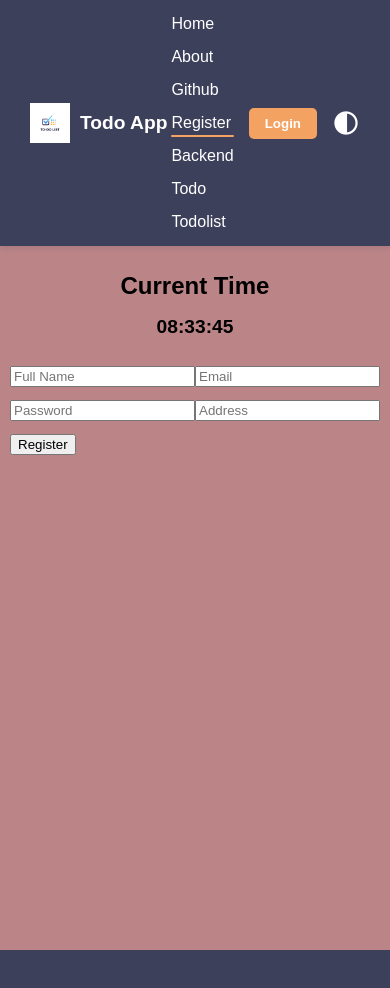
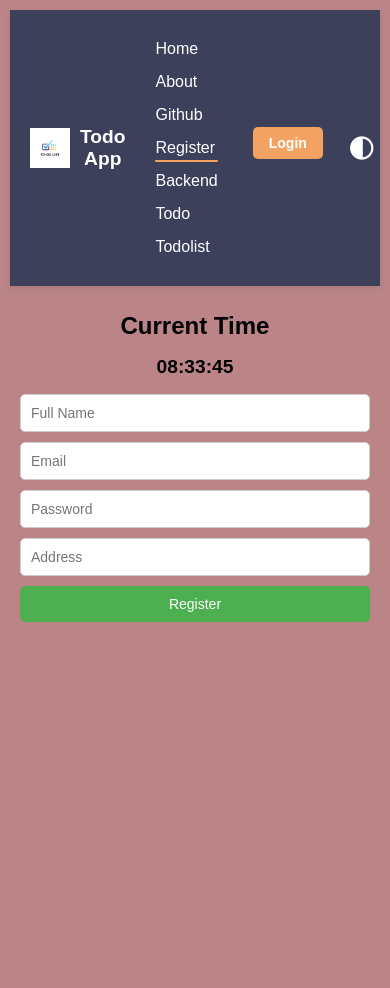
Before and after one commit to GauravVashist239247/todo-for-all, a React (Vite) app: page /register in a window 390 px wide. Shown: the top 988 px of the page. Before the commit the page ends 950 px from the top, so only its background shows below. Built offline with nearby package versions, Linux system fonts and the light colour scheme.

Commit message:
Todo for all

```diff
--- a/src/App.jsx
+++ b/src/App.jsx
@@ -7,7 +7,7 @@ import './App.css';
 import Login from './pages/Login';
 import Github from './pages/Github';
 import Param from './pages/param';
-import BackendData from './pages/backendData';
+import BackendData from './pages/BackendData';
 import RegisterForm from './pages/register';
 import Todo from './pages/Todo';
 import TodoList from './pages/Todolistappend';
--- /dev/null
+++ b/src/pages/Todo.css
@@ -0,0 +1,99 @@
+#but{
+    height: 100px;
+    position: relative;
+    /* top: -100px; */
+    /* left: 400px; */
+    width: 150px;
+
+}
+
+#name{
+    font-size: 40px;
+    font-family: 'Franklin Gothic Medium', 'Arial Narrow', Arial, sans-serif;
+}
+
+#but-div{
+    display: flex;
+    align-items: center ;
+    justify-content: center;
+}
+
+
+/* Todo.css */
+
+body {
+  margin: 0;
+  font-family: Arial, sans-serif;
+}
+
+h1, h2 {
+  text-align: center;
+}
+
+form {
+  display: flex;
+  flex-direction: column;
+}
+
+input, button {
+  padding: 10px;
+  font-size: 16px;
+  margin-bottom: 10px;
+  border-radius: 5px;
+  border: 1px solid #ccc;
+  box-sizing: border-box;
+}
+
+button {
+  background-color: #4CAF50;
+  color: white;
+  cursor: pointer;
+  border: none;
+}
+
+button:hover {
+  background-color: #45a049;
+}
+
+ul {
+  list-style-type: none;
+  padding: 0;
+}
+
+li {
+  background: #f9f9f9;
+  margin-bottom: 10px;
+  padding: 15px;
+  border-radius: 8px;
+  box-shadow: 0 2px 5px rgba(0,0,0,0.1);
+}
+
+#task p {
+  margin: 5px 0;
+}
+
+#but {
+  display: block;
+  margin-top: 10px;
+  width: 100%;
+}
+
+/* ✅ Mobile responsiveness */
+@media (max-width: 600px) {
+  div {
+    padding: 10px !important;
+  }
+
+  input, button {
+    font-size: 14px;
+  }
+
+  li {
+    font-size: 14px;
+  }
+
+  #but {
+    font-size: 14px;
+    padding: 8px;
+  }
+}
--- a/src/pages/Todo.jsx
+++ b/src/pages/Todo.jsx
@@ -1,4 +1,5 @@
 import React, { useEffect, useState } from 'react';
+import './Todo.css'
 
 function Todo() {
     const [formData, setFormData] = useState({
@@ -50,6 +51,29 @@ function Todo() {
         fetchTodos();
     }, []);
 
+    const handleDelete = async (id) => {
+        const confirmDelete = window.confirm("Are you sure you want to delete this task?");
+        if (!confirmDelete) return;
+
+        try {
+            const response = await fetch(`https://ecom-41u7.onrender.com/todo/deletetodo/${id}`, {
+                method: 'DELETE',
+            });
+
+            const result = await response.json();
+
+            if (!response.ok) {
+                alert('Delete failed: ' + (result.message || response.statusText));
+                return;
+            }
+
+            alert('Todo deleted successfully!');
+            fetchTodos();
+        } catch (error) {
+            console.error('Delete error:', error);
+            alert('Something went wrong while deleting.');
+        }
+    };
     // Handle form submission
     const handleSubmit = async (e) => {
         e.preventDefault();
@@ -86,6 +110,15 @@ function Todo() {
             <form onSubmit={handleSubmit} style={{ marginBottom: '20px' }}>
                 <input
                     type="text"
+                    name="name"
+                    placeholder="Name"
+                    value={formData.name}
+                    onChange={handleChange}
+                    required
+                    style={{ padding: '8px', width: '100%', marginBottom: '10px' }}
+                />
+                <input
+                    type="text"
                     name="task"
                     placeholder="Todo Task"
                     value={formData.task}
@@ -115,7 +148,32 @@ function Todo() {
                     <ul>
                         {data.map((todo, index) => (
                             <li key={todo?._id || index}>
-                                <strong>{todo?.task || 'Untitled'}</strong> — {todo?.duedate || 'No date'}
+                                <strong>Name : {todo.name}
+
+                                </strong>
+                                <strong id='task'>
+                                    <p>
+                                        Task:-
+                                        {todo?.task || 'Untitled'}</p>
+
+                                    {todo?.duedate || 'No date'}
+
+                                    <div id='but-div'>
+                                        <button id='but'
+                                            onClick={() => handleDelete(todo._id)}
+                                            style={{
+                                                marginLeft: '10px',
+                                                padding: '5px 10px',
+                                                backgroundColor: 'red',
+                                                color: 'white',
+                                                border: 'none',
+                                                borderRadius: '33px',
+                                                cursor: 'pointer'
+                                            }}
+                                        >Delete </button>
+                                    </div>
+                                </strong>
+
                             </li>
                         ))}
                     </ul>
```
